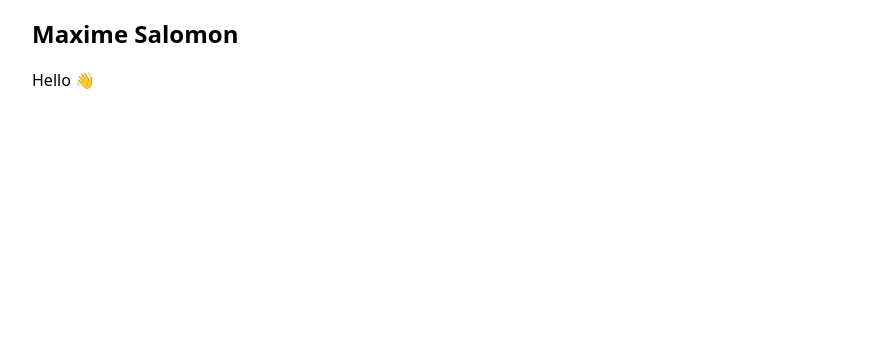
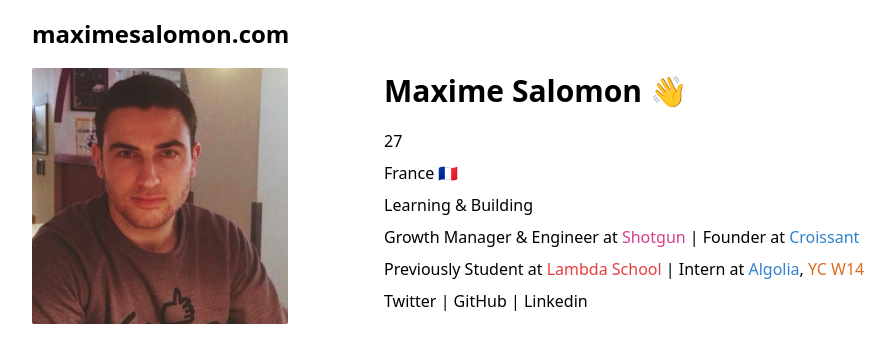
Before and after one commit to maximesalomon/maximesalomon, a Next.js app: page / in a window 1280 px wide. Shown: the top 362 px of the page, without its empty margins (96-990 px from the left). Built offline with nearby package versions, Linux system fonts and the light colour scheme.

Commit message:
maximesalomon.com

```diff
--- a/components/Layout.tsx
+++ b/components/Layout.tsx
@@ -8,7 +8,7 @@
 
 const Layout: React.FunctionComponent<Props> = ({
   children,
-  title = "This is the default title",
+  title = "Maxime Salomon",
 }) => (
   <div className="max-w-screen-lg m-auto">
     <Head>
--- a/components/Navbar.tsx
+++ b/components/Navbar.tsx
@@ -5,7 +5,7 @@
   <header>
     <nav className="py-4">
       <Link href="/">
-        <a className="text-2xl font-semibold">Maxime Salomon</a>
+        <a className="text-2xl font-semibold">maximesalomon.com</a>
       </Link>
     </nav>
   </header>
--- a/pages/index.tsx
+++ b/pages/index.tsx
@@ -1,12 +1,22 @@
-import Layout from '../components/Layout'
+import Layout from "../components/Layout";
 
 const IndexPage = () => (
   <Layout title="Home">
-    <h1>Hello 👋</h1>
-    <p>
+    <div className="flex">
+      <div className="">
+        <img src="/images/maxime-salomon.jpg" alt="Maxime Salomon" className="h-64 rounded-sm"/>
+      </div>
+      <div className="ml-24">
+        <h1 className="text-3xl font-semibold">Maxime Salomon 👋</h1>
+        <p className="pt-4">27</p>
+        <p className="pt-2">France 🇫🇷</p>
+        <p className="pt-2">Learning & Building</p>
+        <p className="pt-2">Growth Manager & Engineer at <a className="hover:underline text-pink-600" href="https://shotgun.live">Shotgun</a> | Founder at <a className="hover:underline text-blue-600" href="https://croissant.io">Croissant</a></p>
+        <p className="pt-2">Previously Student at <a className="hover:underline text-red-600" href="https://lambdaschool.com">Lambda School</a> | Intern at <a className="hover:underline text-blue-600" href="https://www.algolia.com">Algolia</a>, <a className="hover:underline text-orange-600" href="https://www.ycombinator.com">YC W14</a></p>
+        <p className="pt-2"><a className="hover:underline" href="https://twitter.com/maximesalomon">Twitter</a> | <a className="hover:underline" href="https://github.com/maximesalomon">GitHub</a> | <a className="hover:underline" href="https://www.linkedin.com/in/maximesalomon">Linkedin</a></p>
+      </div>
+    </div>
+  </Layout>
+);
 
-    </p>
-  </Layout>
-)
-
-export default IndexPage
+export default IndexPage;
```
Also changed, not shown: public/images/maxime-salomon.jpg (added).
